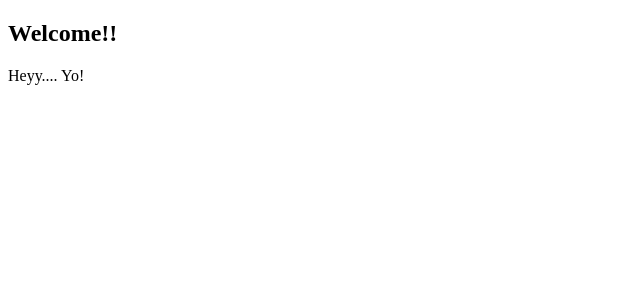
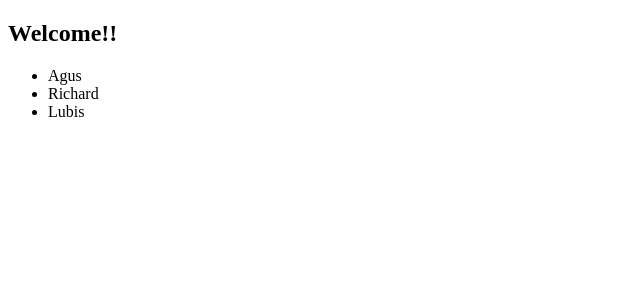
Before and after one commit to agusrichard/vue-workbook, a Vue app in the folder vue-tutorial/: page / in a window 1280 px wide. Shown: the top 300 px of the page, without its empty margins (0-640 px from the left). Built offline with nearby package versions, Linux system fonts and the light colour scheme.

Commit message:
Lesson #19 -- Nesting Components

```diff
--- a/vue-tutorial/src/App.vue
+++ b/vue-tutorial/src/App.vue
@@ -1,14 +1,18 @@
 <template>
   <div>
     <h2>{{ title }}</h2>
-    <p>{{ greeting() }}</p>
+    <Ninja />
   </div>
 </template>
 
 <script>
+import Ninja from './components/Ninja'
 
 export default {
   name: 'App',
+  components: {
+    'Ninja': Ninja
+  },
   data: function() {
     return {
       title: 'Welcome!!'
--- /dev/null
+++ b/vue-tutorial/src/components/Ninja.vue
@@ -0,0 +1,22 @@
+<template>
+  <ul>
+    <li v-bind:key="ninja in ninjas" v-for="ninja in ninjas">{{ ninja }}</li>
+  </ul>
+</template>
+
+<script>
+
+export default {
+  name: 'Ninja',
+  data: function() {
+    return {
+      ninjas: ['Agus', 'Richard', 'Lubis']
+    }
+  }
+
+}
+</script>
+
+<style>
+
+</style>
```
